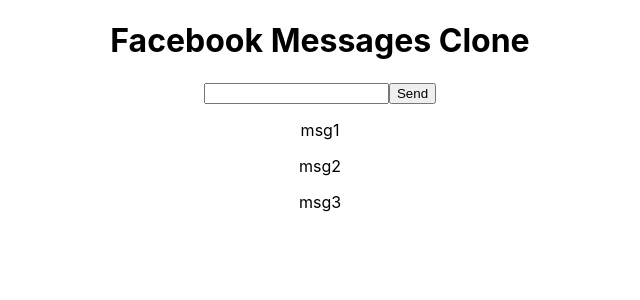
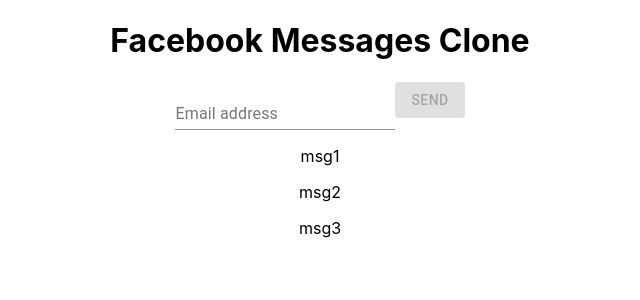
Before and after one commit to YourNeptune/facebook-messenger-clone, a React (Create React App) app: page / in a window 1280 px wide. Shown: the top 300 px of the page, without its empty margins (320-960 px from the left). Built offline with nearby package versions, Linux system fonts and the light colour scheme.

Commit message:
update input & button to a FormControl and Button from material UI

```diff
--- a/package.json
+++ b/package.json
@@ -3,6 +3,7 @@
   "version": "0.1.0",
   "private": true,
   "dependencies": {
+    "@material-ui/core": "^4.11.3",
     "@testing-library/jest-dom": "^5.11.4",
     "@testing-library/react": "^11.1.0",
     "@testing-library/user-event": "^12.1.10",
--- a/src/App.js
+++ b/src/App.js
@@ -1,3 +1,4 @@
+import { Button, FormControl, FormHelperText, Input, InputLabel } from '@material-ui/core';
 import { useState } from 'react';
 import './App.css';
 
@@ -15,8 +16,11 @@
     <div className="App">
     <h1>Facebook Messages Clone</h1>
       <form>
-        <input value={input} onChange={e => setInput(e.target.value)}/>
-        <button type='submit' onClick={sendMessages}>Send</button>
+        <FormControl>
+          <InputLabel>Email address</InputLabel>
+          <Input value={input} onChange={e => setInput(e.target.value)} />
+        </FormControl>
+        <Button variant="contained" color="primary" type='submit'  onClick={sendMessages} disabled={!input}>Send</Button>
       </form>
       {messages.map(msg => {
         return (
```
Also changed, not shown: 1 other file (tests, documents, lock files or other folders).
